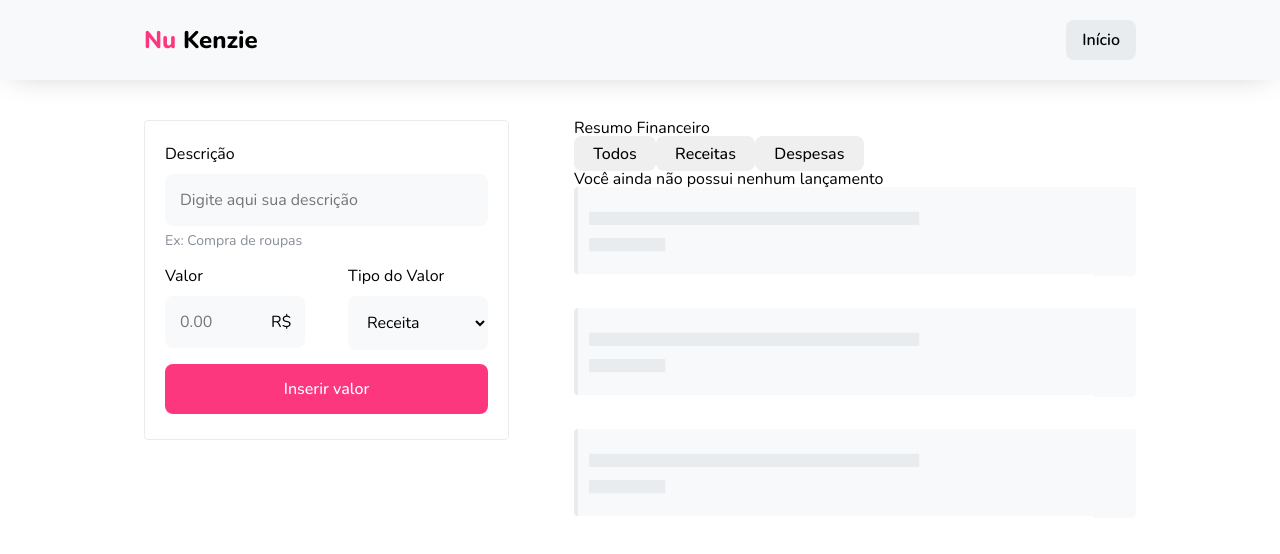
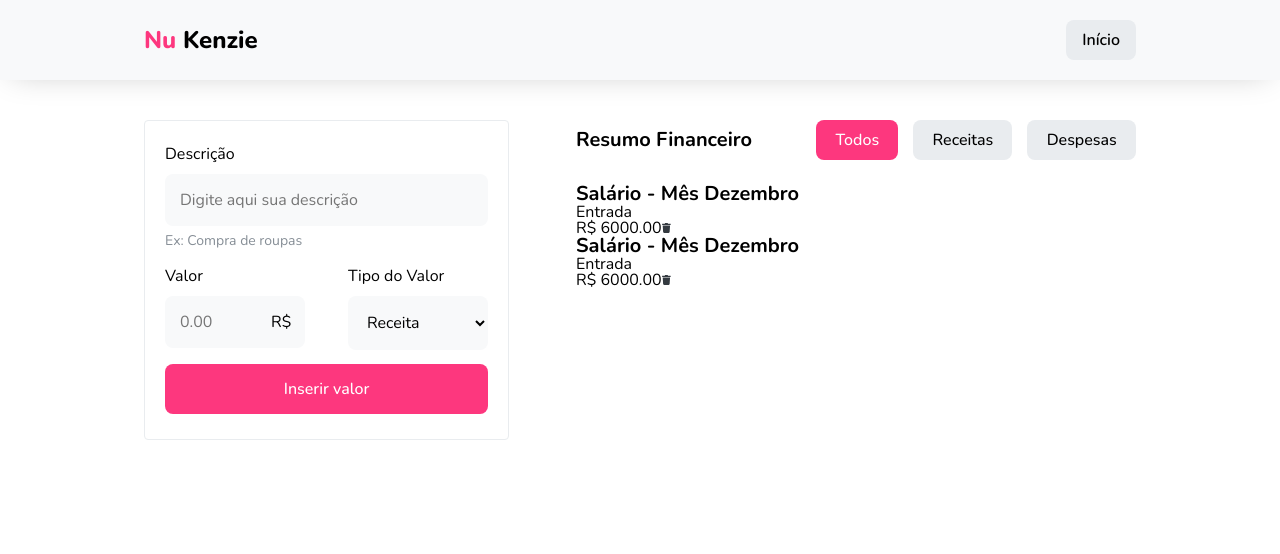
Before and after one commit to Kenzie-Academy-Brasil-Developers/nu-kenzie-react-app, a React (Vite) app in the folder nu-kenzie/: page / in a window 1280 px wide. Both pictures are taken after a click on the button "Iniciar". Shown: the top 554 px of the page. Built offline with nearby package versions, Linux system fonts and the light colour scheme.

Commit message:
feat: balance list CSS

```diff
--- a/nu-kenzie/src/components/Home Page/Balance List/Balance Card/balanceCard.jsx
+++ b/nu-kenzie/src/components/Home Page/Balance List/Balance Card/balanceCard.jsx
@@ -5,7 +5,7 @@ export function BalanceCard () {
         <li>
             <div></div>
             <div>
-                <h3>Salário - Mês Dezembro</h3>
+                <h2>Salário - Mês Dezembro</h2>
                 <small>Entrada</small>
             </div>
 
--- /dev/null
+++ b/nu-kenzie/src/components/Home Page/Balance List/balance.css
@@ -0,0 +1,53 @@
+.section-balance {
+    width: 560px;
+}
+
+.section-balance h2{
+    font-weight: var(--weight7);
+    font-size: var(--size3);
+}
+
+.div-top {
+    display: flex;
+    justify-content: space-between;
+    align-items: center;
+    margin-bottom: 24px;
+}
+
+.div-top .filter-buttons{
+    display: flex;
+    gap: 15px;
+}
+
+.div-top .filter-buttons button{
+    height: 40px;
+    background-color: var(--grey3);
+}
+
+.div-top .filter-buttons button:hover{
+    background-color: #cfcfcf;
+}
+
+.div-top .filter-buttons .emphasis{
+    background-color: var(--brand1);
+    color: var(--white);
+}
+
+.div-top .filter-buttons .emphasis:hover{
+    background-color: var(--brand2);
+}
+
+.section-balance p{
+    font-weight: var(--weight7);
+    font-size: var(--size2);
+    color: var(--grey1);
+    margin-bottom: 25px;
+}
+
+.section-balance > img{
+    width: 100%;
+}
+
+.section-balance ul{
+    width: 100%;
+}
--- a/nu-kenzie/src/components/Home Page/Balance List/balance.jsx
+++ b/nu-kenzie/src/components/Home Page/Balance List/balance.jsx
@@ -1,9 +1,10 @@
+import './balance.css'
 import { BalanceCard } from "./Balance Card/balanceCard";
 
 
 export function Balance () {
     return (
-        <section>
+        <section className='section-balance'>
             <div className="div-top">
                 <h2>Resumo Financeiro</h2>
                 <div className="filter-buttons">
@@ -13,13 +14,13 @@ export function Balance () {
                 </div>
             </div>
 
-            <p>Você ainda não possui nenhum lançamento</p>
-            <img src="/src/assets/empty-list.svg" alt="lista vazia" />
+            {/* <p>Você ainda não possui nenhum lançamento</p>
+            <img src="/src/assets/empty-list.svg" alt="Lista vazia" /> */}
 
-            {/* <ul>
+            <ul>
                 <BalanceCard/>
                 <BalanceCard/>
-            </ul> */}
+            </ul>
         </section>
     )
 }
```
